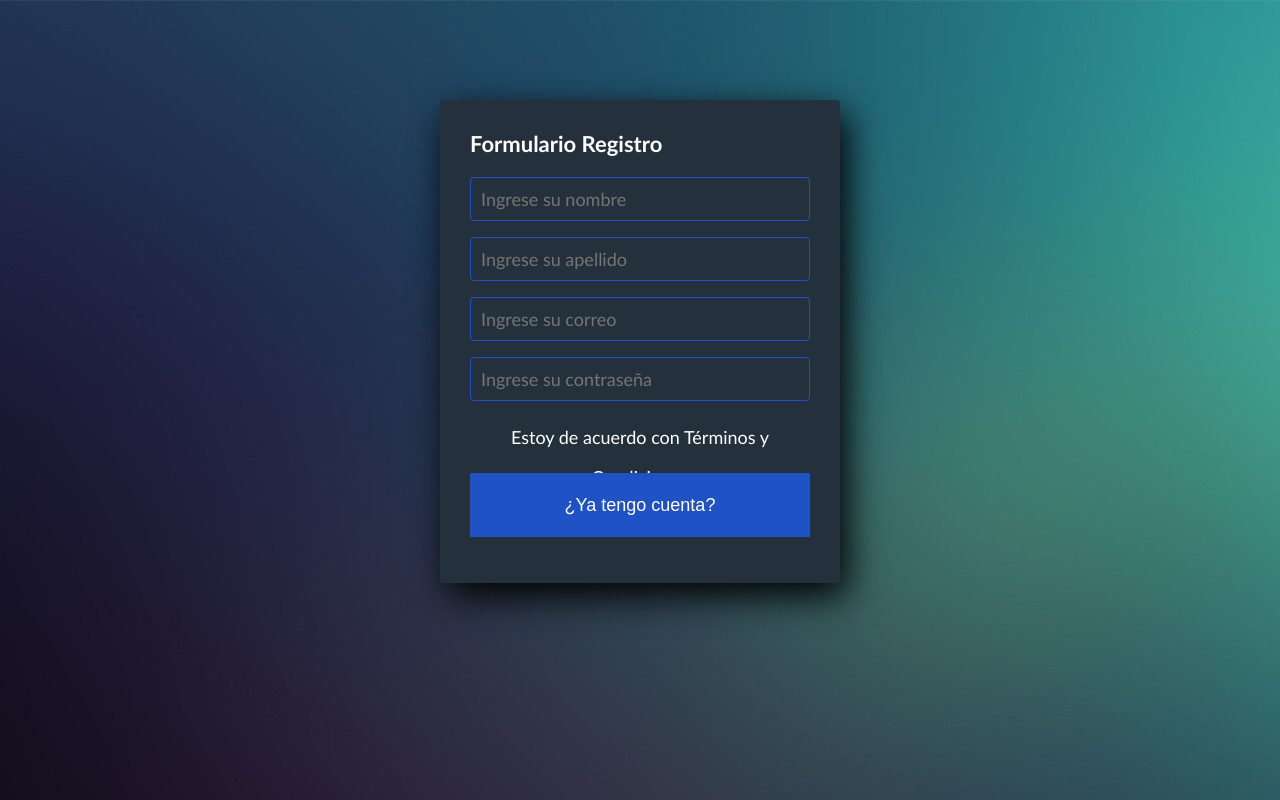
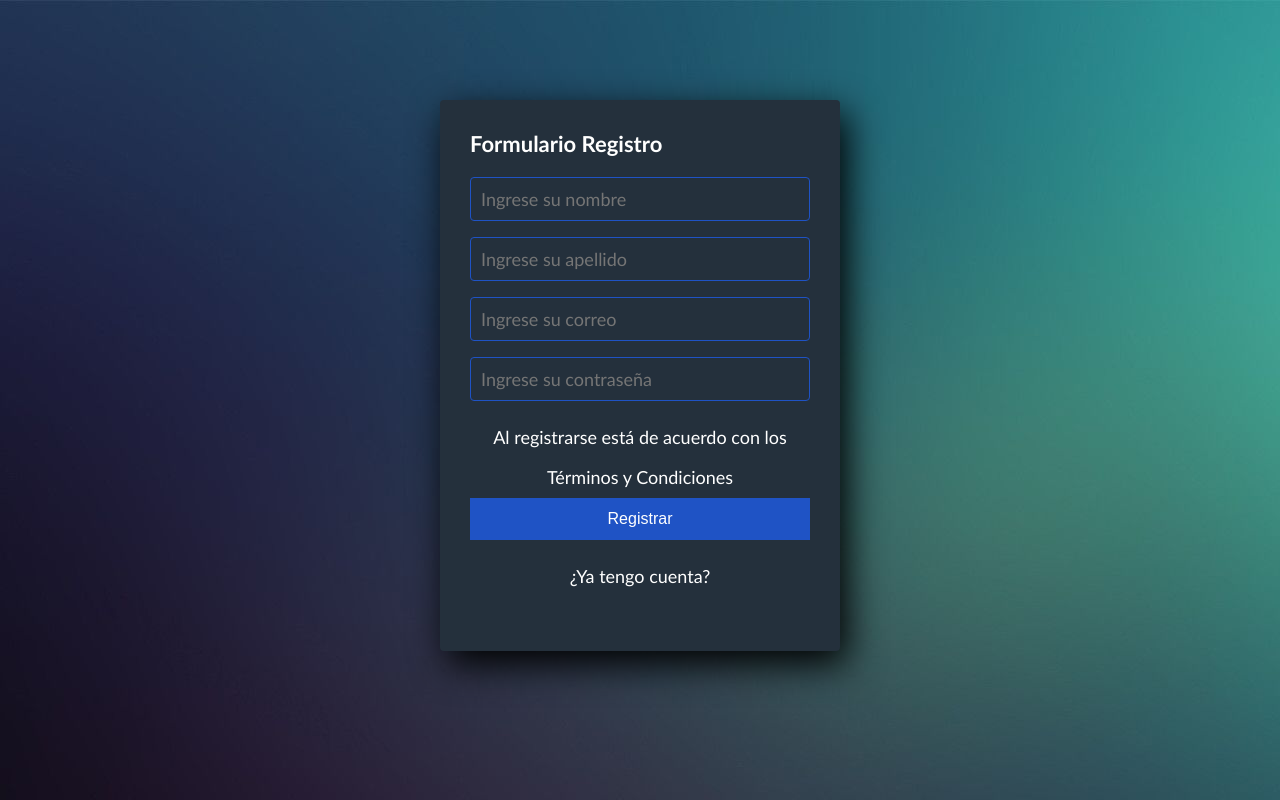
Before and after one commit to garcilazojuancruz95/form-CSS3, a plain HTML site: page index.html in a window 1280 px wide. Drawn offline with Linux system fonts and the light colour scheme.

Commit message:
last commit

```diff
--- a/index.html
+++ b/index.html
@@ -14,10 +14,11 @@
         <input class="controls" type="text" name="apellido" id="apellidos" placeholder="Ingrese su apellido">
         <input class="controls" type="email" name="correo" id="correos" placeholder="Ingrese su correo">
         <input class="controls" type="password" name="contraseña" id="contraseñas" placeholder="Ingrese su contraseña">
-        <p>Estoy de acuerdo con <a href="#">Términos y Condiciones</a></p>
-        <button class="boton" type="submit" value="Registrar">
-        <p><a href="#">¿Ya tengo cuenta?</a></p>
+        <p>Al registrarse está de acuerdo con los <a href="#">Términos y Condiciones</a></p>
+        <a class="boton" href="./index.html">
+            <button type="submit">Registrar</button>
+        </a>
+        <p><a href="./index.html">¿Ya tengo cuenta?</a></p>
     </section>
-    <script src="codigo.js"></script>
 </body>
 </html>
--- a/style.css
+++ b/style.css
@@ -42,6 +42,7 @@ body {
     text-align: center;
     font-size: 18px;
     line-height: 40px;
+    margin-bottom: 25px;
 }
 
 .form-register a {
@@ -54,7 +55,8 @@ body {
     text-decoration: underline;
 }
 
-.form-register .boton {
+.form-register a button {
+    cursor: pointer;
     width: 100%;
     background: #1f53c5;
     border: none;
```
